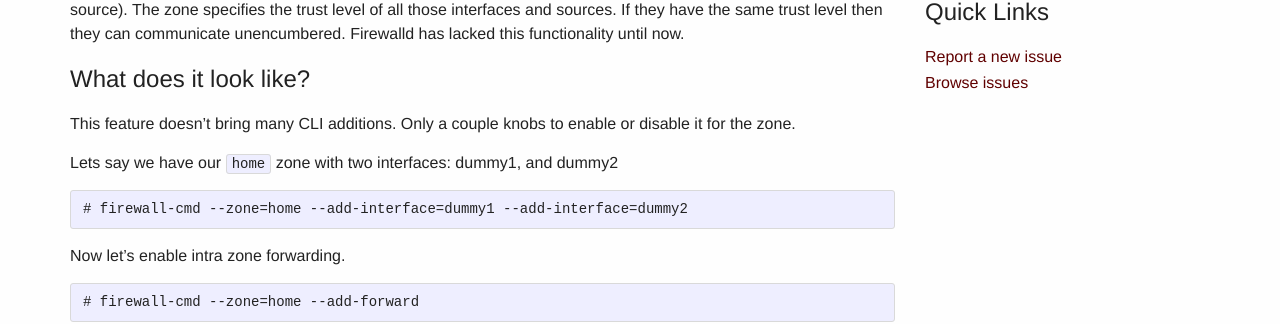
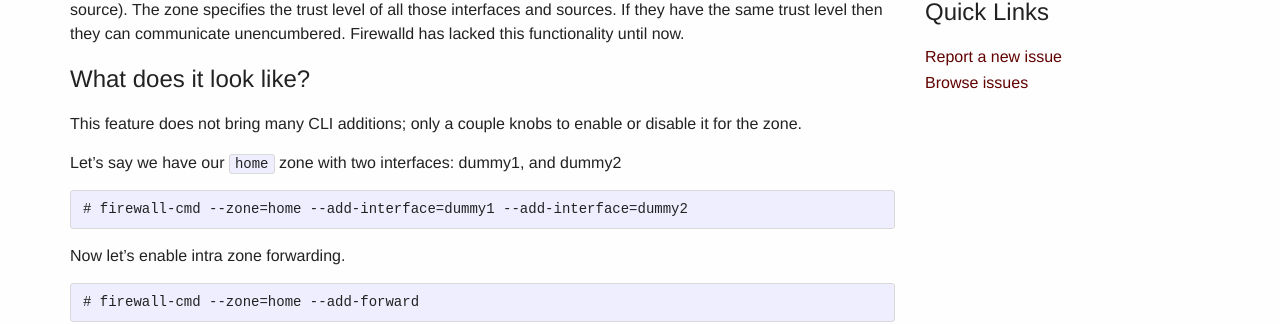
Before and after one commit to firewalld/firewalld.github.io, a Jekyll site: the page built from blog/_posts/2020-04-29-intra-zone-forwarding.md, in a window 1280 px wide. Shown: the part 546-870 px from the top of the page. Built offline with Jekyll 4.4.1, drawn with Linux system fonts in a browser that asks for light colours.

Commit message:
blog: 2020-04-29-intra-zone-forwarding
Some typos and rewording.

Reported-by: Gĳs Hillenius <gijs@hillenius.net>

````diff
--- a/blog/_posts/2020-04-29-intra-zone-forwarding.md
+++ b/blog/_posts/2020-04-29-intra-zone-forwarding.md
@@ -20,10 +20,11 @@
 
 ## What does it look like?
 
-This feature doesn't bring many CLI additions. Only a couple knobs to enable or
-disable it for the zone.
+This feature does not bring many CLI additions; only a couple knobs to
+enable or disable it for the zone.
 
-Lets say we have our `home` zone with two interfaces: dummy1, and dummy2
+Let's say we have our `home` zone with two interfaces: dummy1, and
+dummy2
 
 ```
 # firewall-cmd --zone=home --add-interface=dummy1 --add-interface=dummy2
````
